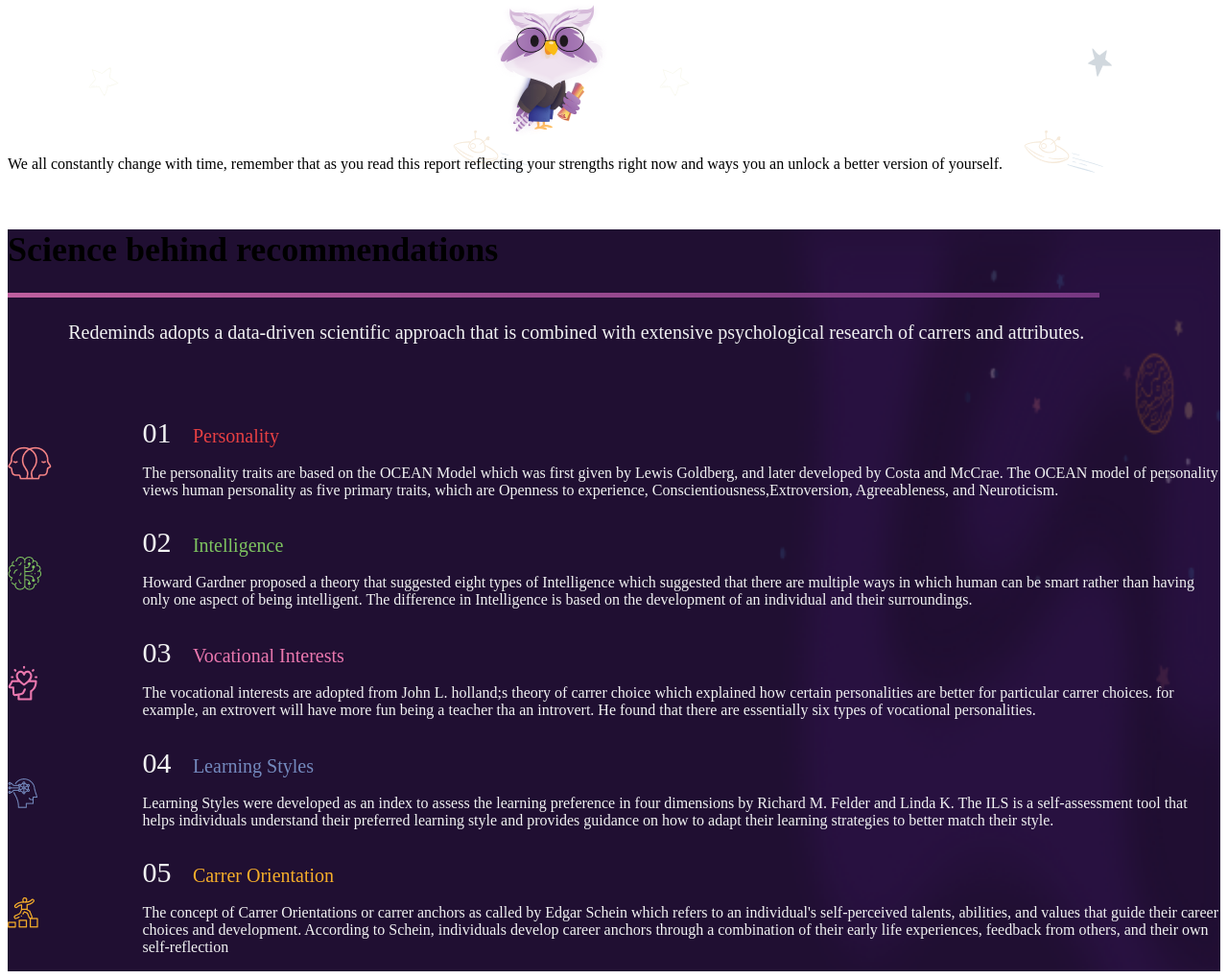
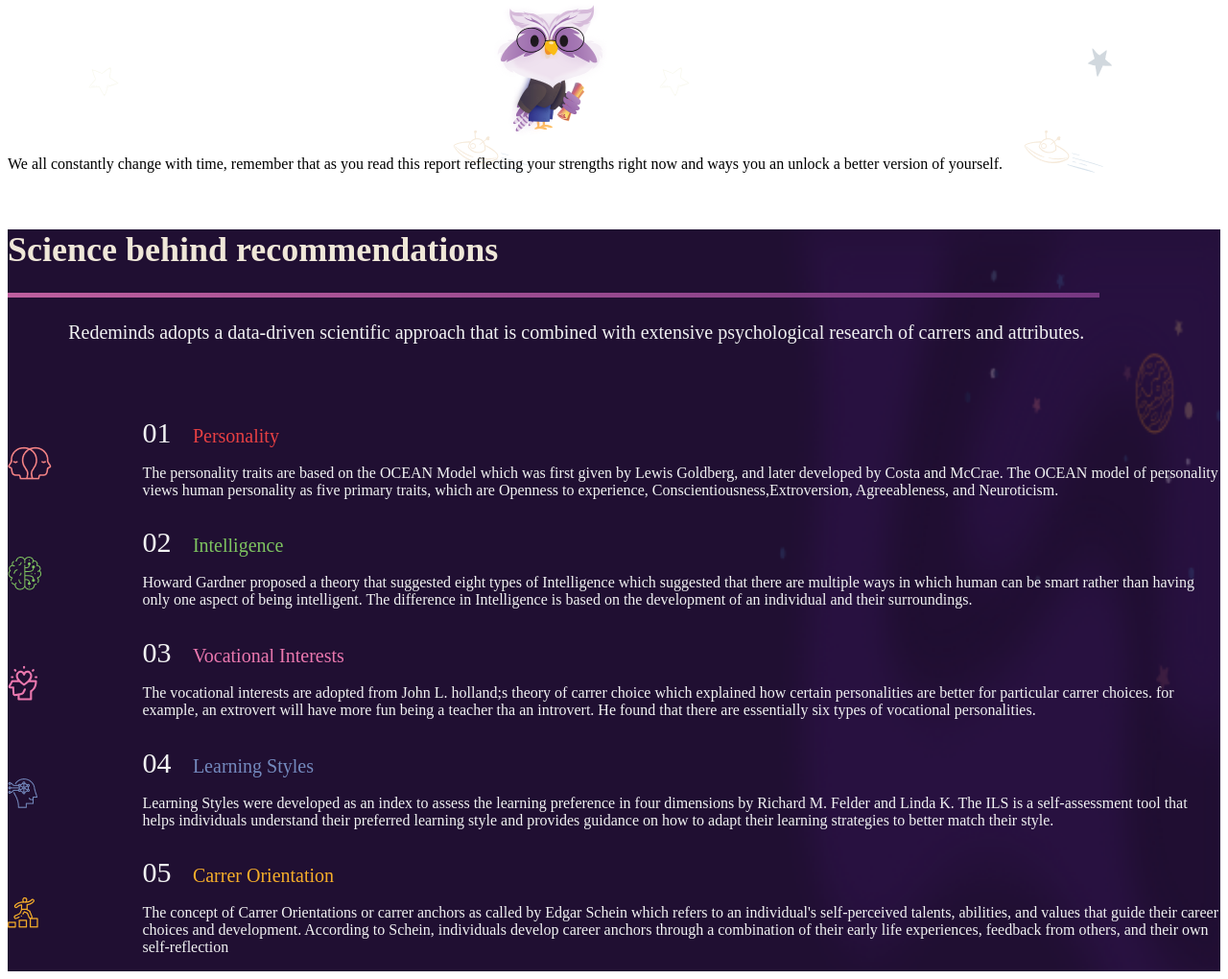
Before and after one commit to AMAN1620/Figma, a website with bundled scripts: page index.html in a window 1280 px wide. Shown: the part 1240-2260 px from the top of the page at 96% size. Built offline with nearby package versions, Linux system fonts and the light colour scheme; a script that the page names is missing.

Commit message:
commit 5

```diff
--- a/index.html
+++ b/index.html
@@ -182,7 +182,7 @@
 
 <div class="A4-4">
 
-    <header>
+    <header class="h1">
         <h1>Science behind recommendations</h1>
     </header>
     <hr>
--- a/styles.css
+++ b/styles.css
@@ -82,7 +82,7 @@ margin-left: 20px;
 .A4-4 .h1 {
     font-size: 36px;
     text-align:left;
-    color: #F1E0C4;
+    color: #efe7d8;
 }
 .A4-4 .flex {
     position: relative;
```
